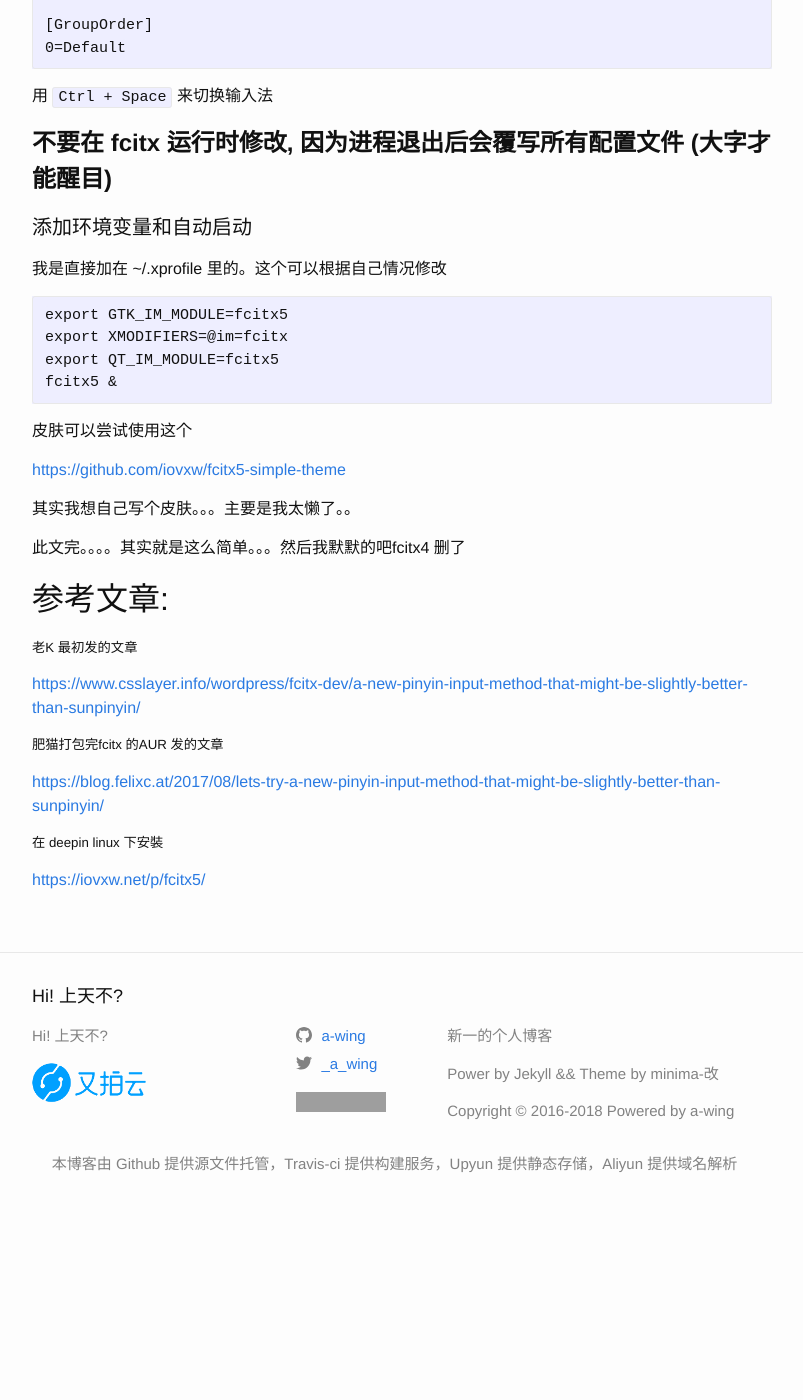
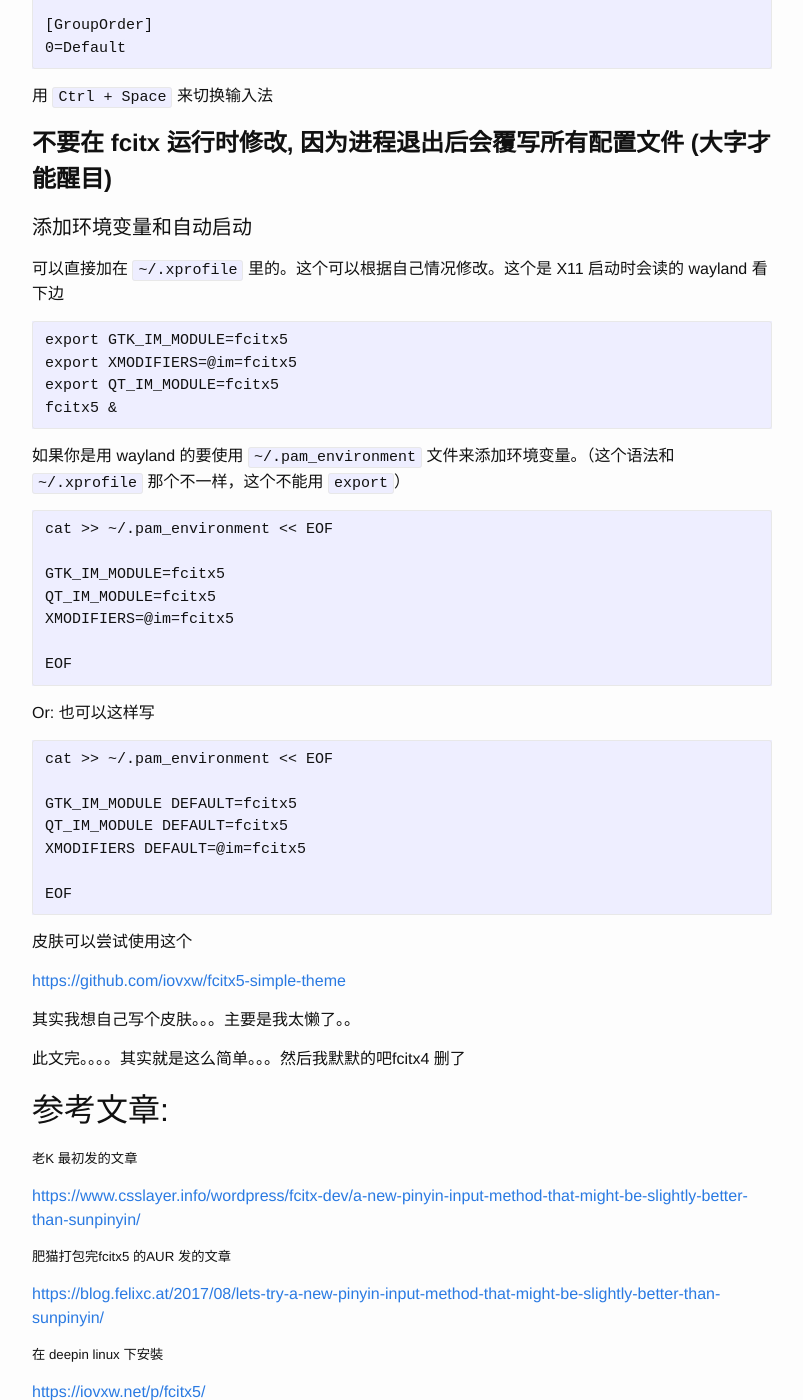
Before and after one commit to a-wing/blog, a Jekyll site: the page built from _posts/2018-08-14-fcitx5.md, in a window 1280 px wide and 1400 px high, scrolled down 2046 px. Shown: the whole window, without its empty margins (238-1041 px from the left). Built offline with Jekyll 4.4.1, drawn with Linux system fonts in a browser that asks for light colours; comment, search, counter and statistics services are not loaded; before the commit the page ends 3251 px from its top, so only the background shows below that; grey boxes are pictures that could not be loaded.

Commit message:
Fix fcitx5 pam_environment

````diff
--- a/_posts/2018-08-14-fcitx5.md
+++ b/_posts/2018-08-14-fcitx5.md
@@ -67,13 +67,37 @@
 # **不要在 fcitx 运行时修改, 因为进程退出后会覆写所有配置文件 (大字才能醒目)**
 
 #### 添加环境变量和自动启动
-我是直接加在 ~/.xprofile 里的。这个可以根据自己情况修改
+可以直接加在 `~/.xprofile` 里的。这个可以根据自己情况修改。这个是 X11 启动时会读的 wayland 看下边
 ```
 export GTK_IM_MODULE=fcitx5
-export XMODIFIERS=@im=fcitx
+export XMODIFIERS=@im=fcitx5
 export QT_IM_MODULE=fcitx5
 fcitx5 &
 ```
+
+如果你是用 wayland 的要使用 `~/.pam_environment` 文件来添加环境变量。（这个语法和 `~/.xprofile` 那个不一样，这个不能用 `export`）
+```
+cat >> ~/.pam_environment << EOF
+
+GTK_IM_MODULE=fcitx5
+QT_IM_MODULE=fcitx5
+XMODIFIERS=@im=fcitx5
+
+EOF
+```
+
+Or: 也可以这样写
+
+```
+cat >> ~/.pam_environment << EOF
+
+GTK_IM_MODULE DEFAULT=fcitx5
+QT_IM_MODULE DEFAULT=fcitx5
+XMODIFIERS DEFAULT=@im=fcitx5
+
+EOF
+```
+
 
 皮肤可以尝试使用这个
 
@@ -88,7 +112,7 @@
 ##### 老K 最初发的文章
 [https://www.csslayer.info/wordpress/fcitx-dev/a-new-pinyin-input-method-that-might-be-slightly-better-than-sunpinyin/](https://www.csslayer.info/wordpress/fcitx-dev/a-new-pinyin-input-method-that-might-be-slightly-better-than-sunpinyin/)
 
-##### 肥猫打包完fcitx 的AUR 发的文章
+##### 肥猫打包完fcitx5 的AUR 发的文章
 [https://blog.felixc.at/2017/08/lets-try-a-new-pinyin-input-method-that-might-be-slightly-better-than-sunpinyin/](https://blog.felixc.at/2017/08/lets-try-a-new-pinyin-input-method-that-might-be-slightly-better-than-sunpinyin/)
 
 ##### 在 deepin linux 下安裝
````
